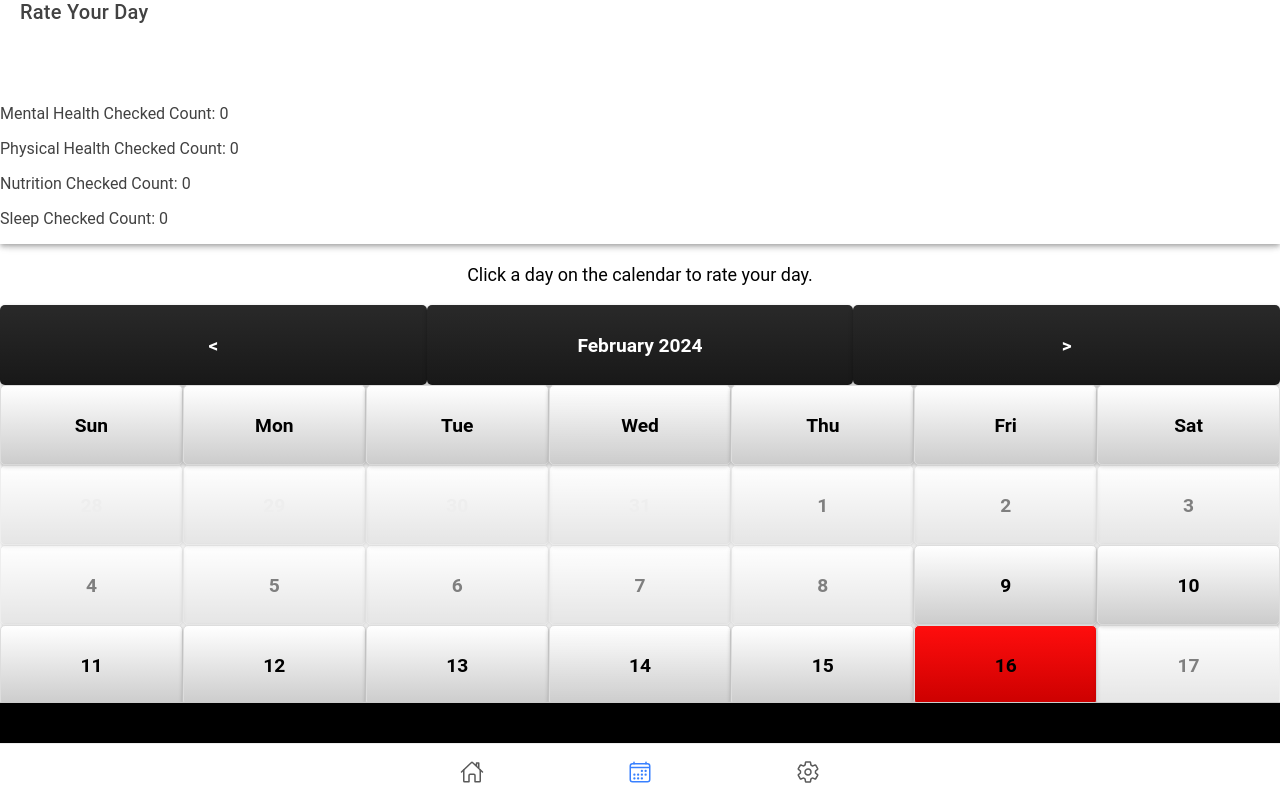
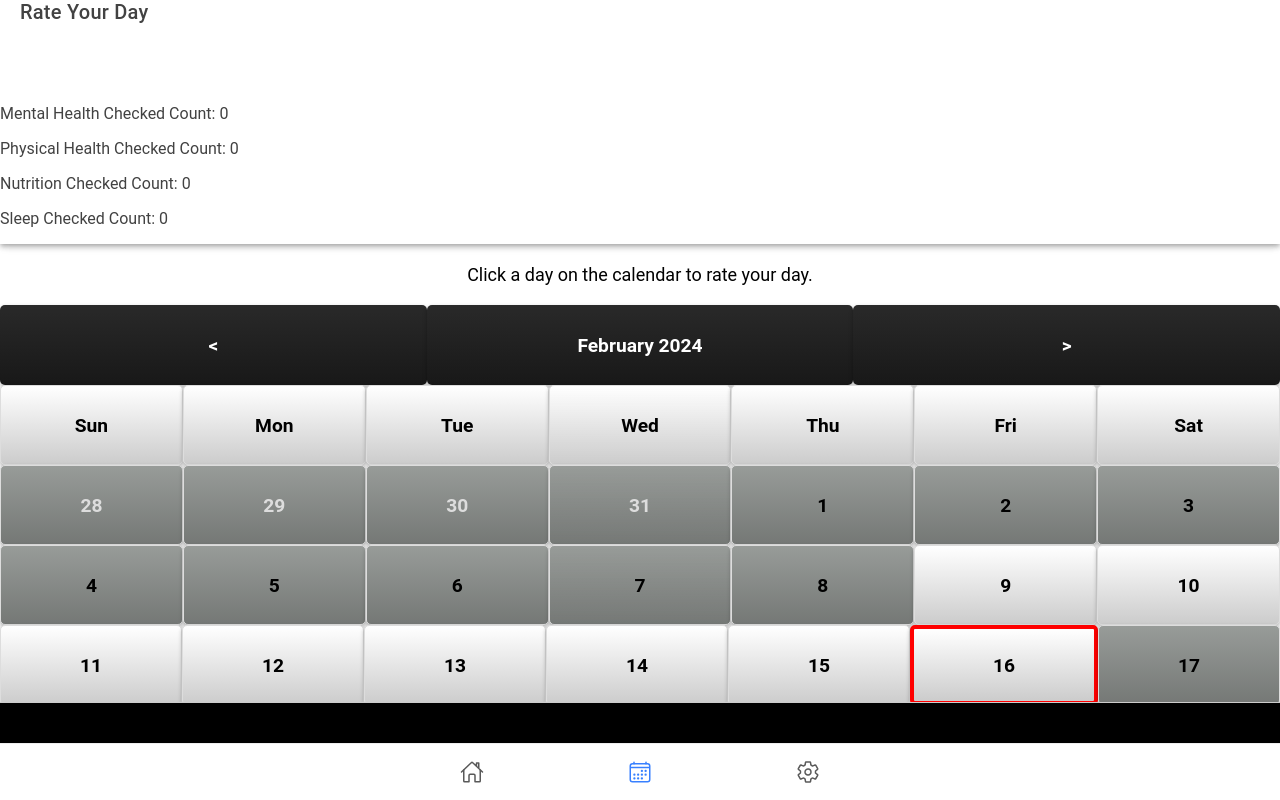
Before and after one commit to Healthy-Habits-project/healthyWatch, a React (Vite) app: page /tab2 in a window 1280 px wide. Built offline with nearby package versions, Linux system fonts and the light colour scheme.

Commit message:
Calendar Outline

```diff
--- a/src/components/CustomCalendar.tsx
+++ b/src/components/CustomCalendar.tsx
@@ -90,20 +90,27 @@ const CustomCalendar: React.FC<CustomCalendarProps> = ({ dayRatings, onDaySelect
         const formattedDay = format(day, "yyyy-MM-dd");
         const dayRating = dayRatings[formattedDay] || 0;
         const isTodayFlag = isToday(day);
+        const isCurrentMonth = isSameMonth(day, monthStart);
         const backgroundColor = isTodayFlag ? calculatedColor : getColorForRating(dayRating);
-        const isDayInPastWeek = differenceInCalendarDays(today, day) <= 7;
-        const isEligibleForRating = isToday(day) || (isBefore(day, today) && isDayInPastWeek);
-        const cellStyle = {
-          backgroundColor,
-          borderColor: dayRating === 10 ? 'gold' : '#ddd',
-          borderWidth: dayRating === 10 ? '2px' : '1px',
-          borderStyle: 'solid',
-          cursor: isEligibleForRating ? 'pointer' : 'not-allowed',
-          opacity: isEligibleForRating ? 1 : 0.5,
+        const isDayInPastWeek = differenceInCalendarDays(today, day) <= 7 && differenceInCalendarDays(today, day) >= 0;
+        const isEligibleForRating = isTodayFlag || (isBefore(day, today) && isDayInPastWeek);
+        let cellStyle: React.CSSProperties = {
+          cursor: 'pointer',
+          opacity: 1,
+          backgroundColor: isEligibleForRating ? 'white' : '#929693',
+          border: '1px solid #ddd', // Default border color
         };
+        if (isTodayFlag) {
+          cellStyle.border = `4px solid ${calculatedColor}`;
+        }
+        if (dayRating) {
+          const ratingColor = getColorForRating(dayRating);
+          cellStyle.backgroundColor = ratingColor;
+        }
+
         days.push(
           <div
-            className={`column cell ${!isSameMonth(day, monthStart) ? 'disabled' : ''}`}
+           className={`column cell ${!isCurrentMonth ? 'disabled' : ''} ${isTodayFlag ? 'today' : ''}`}
             key={day.toString()}
             style={cellStyle}
             onClick={() => isEligibleForRating && onDaySelect(formattedDay)}
```
